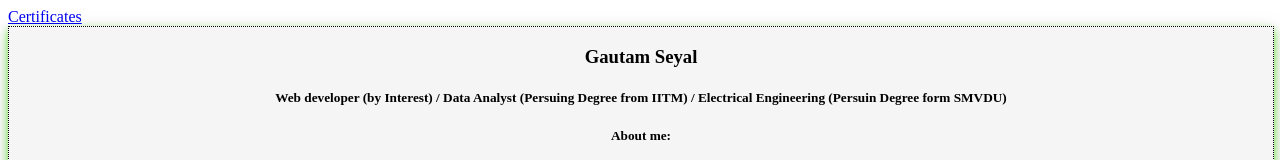
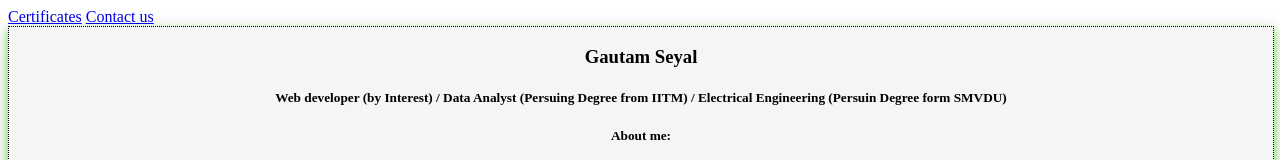
Before and after one commit to Gseyal/Website, a plain HTML site: page index.html in a window 1280 px wide. Shown: the top 160 px of the page. Drawn offline with Linux system fonts and the light colour scheme; a web font is replaced by a local one.

Commit message:
added contact details

```diff
--- a/index.html
+++ b/index.html
@@ -10,7 +10,7 @@
     <div class="dropdown">
         <div class="dropdown-content">
             <a href="index.html">Certificates</a>
-
+            <a href="index.html">Contact us</a>
         </div>
     </div>
     <div id="Card1">
```
